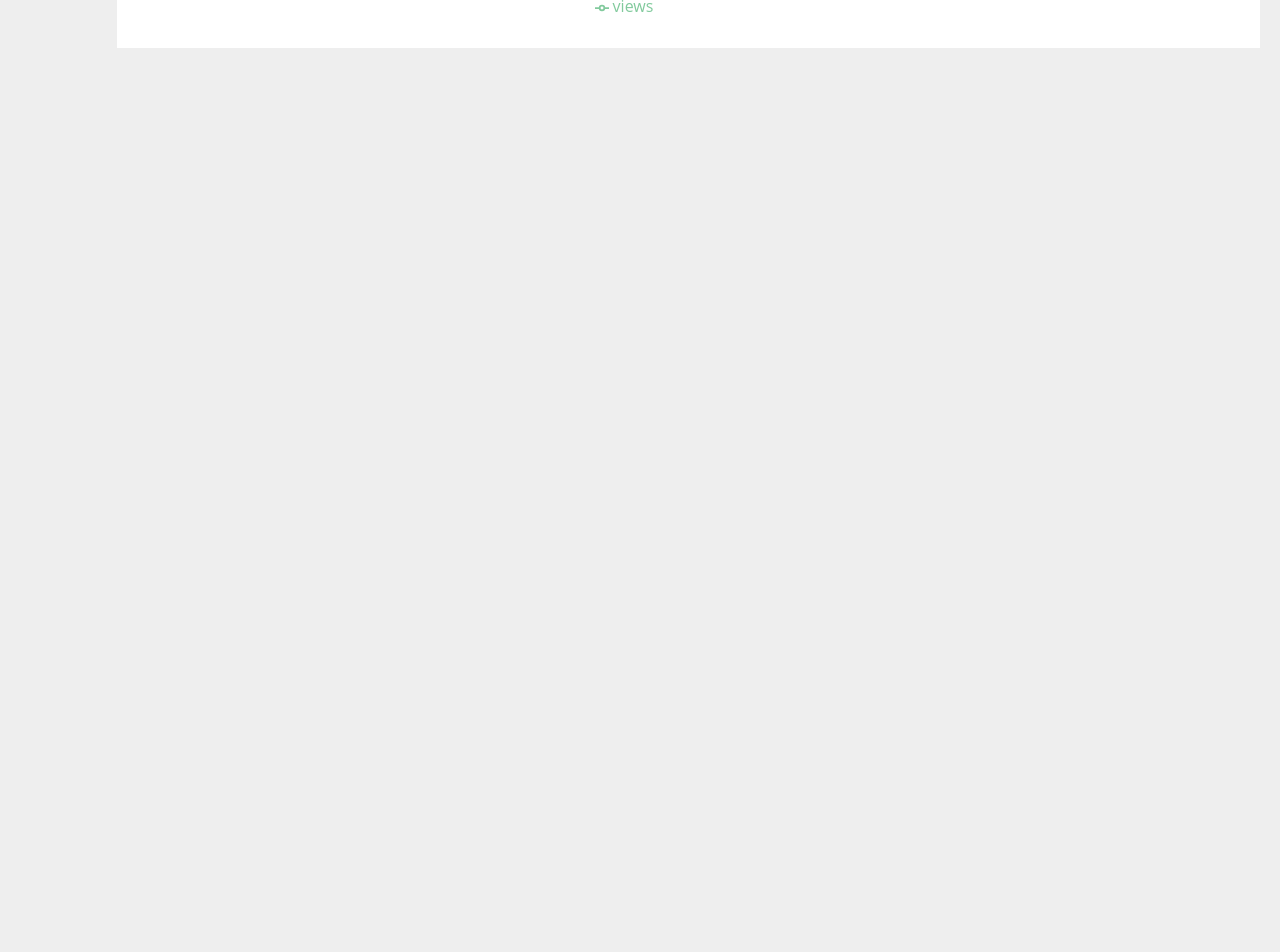
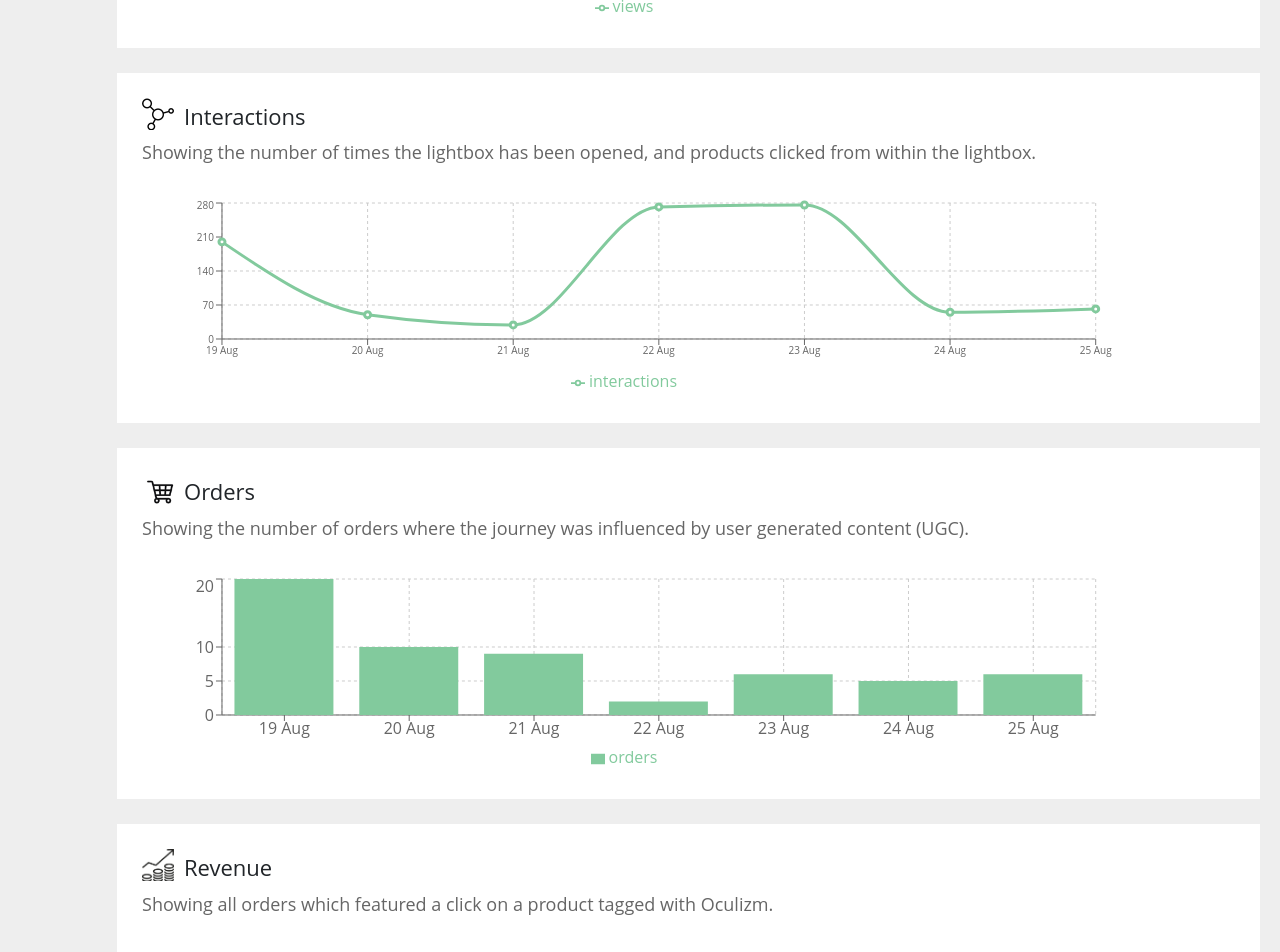
Before and after one commit to anthonyTahtouh/oculizm-react, a React (Create React App) app: page / in a window 1280 px wide. Shown: the part 1260-2212 px from the top of the page. Before the commit the page ends 1333 px from the top, so only its background shows below. Built offline with nearby package versions, Linux system fonts and the light colour scheme.

Commit message:
dashboard dynamic charts

```diff
--- /dev/null
+++ b/src/Components/Charts/chart.js
@@ -0,0 +1,79 @@
+//Basic imports
+import React from "react";
+import "./chart.css";
+
+//Packages import
+import { BarChart, Bar, LineChart, Line, XAxis, YAxis, CartesianGrid, Tooltip, Legend, ResponsiveContainer } from 'recharts';
+
+const chart = ({ data, chartName, chartType }) => {
+
+  return (
+    <div className="chart-section-container">
+      <ResponsiveContainer width="100%" height="100%" >
+        {(() => {
+          switch (chartType) {
+            case 'lineChart':
+
+              return (
+                <LineChart
+                  data={data}
+                  margin={{
+                    top: 5,
+                    right: 30,
+                    left: 20,
+                    bottom: 5,
+                  }}
+                  fontSize={10}
+                >
+                  <CartesianGrid strokeDasharray="3 3" />
+                  <XAxis dataKey="date" />
+                  <YAxis />
+                  <Tooltip />
+                  <Legend />
+                  <Line type="monotone" dataKey={chartName} stroke="#82ca9d" strokeWidth={3} r={3} />
+                </LineChart>
+
+              )
+
+            case 'barChart':
+
+              return (
+
+                <BarChart
+                  data={data}
+                  margin={{
+                    top: 5,
+                    right: 30,
+                    left: 20,
+                    bottom: 5,
+                  }}
+                >
+                  <CartesianGrid strokeDasharray="3 3" />
+                  <XAxis dataKey="date" />
+                  <YAxis />
+                  <Tooltip />
+                  <Legend />
+                  <Bar dataKey={chartName} fill="#82ca9d" />
+                </BarChart>
+
+              )
+
+            default:
+
+              return (
+
+                <div></div>
+
+              )
+
+          }
+
+        })()}
+
+      </ResponsiveContainer>
+    </div>
+
+  );
+};
+
+export default chart;
--- a/src/Components/Top-menu/Top-menu.js
+++ b/src/Components/Top-menu/Top-menu.js
@@ -43,7 +43,7 @@ const AdminBar = () => {
                     onSelect={handleSelect}
                 >
                     {clientlist.map(clientlist => (
-                        <Dropdown.Item eventKey={clientlist.name}>{clientlist.name}</Dropdown.Item>
+                        <Dropdown.Item key={clientlist.id} eventKey={clientlist.name}>{clientlist.name}</Dropdown.Item>
                     ))}
 
                 </DropdownButton>
--- a/src/Pages/dashboard/dashboard.css
+++ b/src/Pages/dashboard/dashboard.css
@@ -22,6 +22,21 @@
 .section-title span.views-title {
   background-position: 0 -291px;
 }
+
+.section-title span.interactions-title {
+  background-position: 0 -97px;
+}
+
+.section-title span.orders-title {
+  background: url('../../Assets/Images/menu-items/orders-logo.png') no-repeat;
+  background-size: 38px;
+}
+
+.section-title span.revenue-title {
+  background: url('../../Assets/Images/menu-items/revenue-icon.png') no-repeat;
+  background-size: 32px;
+}
+
 
 .section-description {
   font-size: 18px;
--- a/src/Pages/dashboard/dashboard.js
+++ b/src/Pages/dashboard/dashboard.js
@@ -3,9 +3,136 @@ import React from "react";
 import "./dashboard.css";
 
 //Components import
-import ViewsChart from "../../Components/Charts/views-chart";
+import Chart from "../../Components/Charts/chart";
 import ReactCountryFlag from "react-country-flag";
 
+// viewsChart data
+const viewsChartdata = [
+  {
+    date: '19 Aug',
+    views: 0,
+  },
+  {
+    date: '20 Aug',
+    views: 173,
+  },
+  {
+    date: '21 Aug',
+    views: 219,
+  },
+  {
+    date: '22 Aug',
+    views: 172,
+  },
+  {
+    date: '23 Aug',
+    views: 176,
+  },
+  {
+    date: '24 Aug',
+    views: 155,
+  },
+  {
+    date: '25 Aug',
+    views: 162,
+  },
+];
+
+// Interactions data
+const interactionsChartdata = [
+  {
+    date: '19 Aug',
+    interactions: 200,
+  },
+  {
+    date: '20 Aug',
+    interactions: 50,
+  },
+  {
+    date: '21 Aug',
+    interactions: 29,
+  },
+  {
+    date: '22 Aug',
+    interactions: 272,
+  },
+  {
+    date: '23 Aug',
+    interactions: 276,
+  },
+  {
+    date: '24 Aug',
+    interactions: 55,
+  },
+  {
+    date: '25 Aug',
+    interactions: 62,
+  },
+];
+
+// Orders data
+const ordersChartdata = [
+  {
+    date: '19 Aug',
+    orders: 20,
+  },
+  {
+    date: '20 Aug',
+    orders: 10,
+  },
+  {
+    date: '21 Aug',
+    orders: 9,
+  },
+  {
+    date: '22 Aug',
+    orders: 2,
+  },
+  {
+    date: '23 Aug',
+    orders: 6,
+  },
+  {
+    date: '24 Aug',
+    orders: 5,
+  },
+  {
+    date: '25 Aug',
+    orders: 6,
+  },
+];
+
+// Revenue data
+const revenueChartdata = [
+  {
+    date: '19 Aug',
+    GBP: 200,
+  },
+  {
+    date: '20 Aug',
+    GBP: 50,
+  },
+  {
+    date: '21 Aug',
+    GBP: 29,
+  },
+  {
+    date: '22 Aug',
+    GBP: 272,
+  },
+  {
+    date: '23 Aug',
+    GBP: 276,
+  },
+  {
+    date: '24 Aug',
+    GBP: 55,
+  },
+  {
+    date: '25 Aug',
+    GBP: 62,
+  },
+];
 
 const dashboard = () => {
 
@@ -29,97 +156,97 @@ const dashboard = () => {
         <div className="col-xxl-3 col-md-6 col-sm-12 col-with-bottom-pad">
           <div className="dashboard-info-sections">
             <h2 className="section-title">Social Networks</h2>
-            <div class="dashboard-data-content">
+            <div className="dashboard-data-content">
               <span>facebook</span>
-              <span class="social-media-circle "></span>
+              <span className="social-media-circle "></span>
             </div>
-            <div class="dashboard-data-content">
+            <div className="dashboard-data-content">
               <span>instagram</span>
-              <span class="social-media-circle active"></span>
+              <span className="social-media-circle active"></span>
             </div>
-            <div class="dashboard-data-content">
+            <div className="dashboard-data-content">
               <span>twitter</span>
-              <span class="social-media-circle"></span>
+              <span className="social-media-circle"></span>
             </div>
           </div>
         </div>
         <div className="col-xxl-3 col-md-6 col-sm-12 col-with-bottom-pad">
           <div className="dashboard-info-sections">
             <h2 className="section-title">Posts</h2>
-            <div class="dashboard-data-content ">
+            <div className="dashboard-data-content ">
               <span>Published</span>
               <span>244</span>
             </div>
-            <div class="dashboard-data-content ">
+            <div className="dashboard-data-content ">
               <span>Draft</span>
               <span>1</span>
             </div>
-            <div class="dashboard-data-content mt-15 mb-0">
+            <div className="dashboard-data-content mt-15 mb-0">
               <span className="font-weight-bold">Total</span>
               <span className="font-weight-bold">245</span>
             </div>
-            <a class="dashboard-link" href="/">View latest posts</a>
+            <a className="dashboard-link" href="/">View latest posts</a>
           </div>
         </div>
         <div className="col-xxl-3 col-md-6 col-sm-12 col-with-bottom-pad">
           <div className="dashboard-info-sections">
             <h2 className="section-title">Galleries</h2>
-            <div class="dashboard-data-content">
+            <div className="dashboard-data-content">
               <span>All</span>
               <span>245</span>
             </div>
 
-            <div class="dashboard-data-content">
+            <div className="dashboard-data-content">
               <span>Kitchen &amp; Dining Room</span>
               <span>20</span>
             </div>
 
-            <div class="dashboard-data-content">
+            <div className="dashboard-data-content">
               <span>Shelves</span>
               <span>61</span>
             </div>
 
-            <div class="dashboard-data-content">
+            <div className="dashboard-data-content">
               <span>Mantels</span>
               <span>118</span>
             </div>
 
-            <div class="dashboard-data-content">
+            <div className="dashboard-data-content">
               <span>Living Room</span>
               <span>14</span>
             </div>
 
-            <div class="dashboard-data-content">
+            <div className="dashboard-data-content">
               <span>Bedroom</span>
               <span>11</span>
             </div>
 
-            <div class="dashboard-data-content">
+            <div className="dashboard-data-content">
               <span>Accessories</span>
               <span>21</span>
-            </div><div class="dashboard-data-content">
+            </div><div className="dashboard-data-content">
               <span>Outdoor</span>
               <span>4</span>
             </div>
-            <a class="dashboard-link" href="/">View all galleries</a>
+            <a className="dashboard-link" href="/">View all galleries</a>
           </div>
         </div>
         <div className="col-xxl-3 col-md-6 col-sm-12 col-with-bottom-pad">
           <div className="dashboard-info-sections">
             <h2 className="section-title">Products</h2>
-            <div class="dashboard-data-content">
+            <div className="dashboard-data-content">
               <span><ReactCountryFlag countryCode="gb" /></span>
               <span>2,737</span>
             </div>
-            <div class="dashboard-data-content">
+            <div className="dashboard-data-content">
               <span><ReactCountryFlag countryCode="us" /></span>
               <span>737</span>
             </div>
-            <div class="dashboard-data-content mt-15 mb-0">
+            <div className="dashboard-data-content mt-15 mb-0">
               <span className="font-weight-bold">Total</span>
               <span className="font-weight-bold">3,474</span>
             </div>
-            <a class="dashboard-link" href="/">View products</a>
+            <a className="dashboard-link" href="/">View products</a>
           </div>
         </div>
       </div>
@@ -133,8 +260,39 @@ const dashboard = () => {
             <div className="section-description">
               Showing the total number of visits to the Shoppable Gallery and Product Page Gallery.
             </div>
-            <ViewsChart />
+            <Chart data={viewsChartdata} chartName="views" chartType="lineChart" />
           </div>
+
+          <div className="dashboard-content-block">
+            <h2 className="section-title">
+              <span className="interactions-title"></span>
+              Interactions</h2>
+            <div className="section-description">
+              Showing the number of times the lightbox has been opened, and products clicked from within the lightbox.
+            </div>
+            <Chart data={interactionsChartdata} chartName="interactions" chartType="lineChart" />
+          </div>
+
+          <div className="dashboard-content-block">
+            <h2 className="section-title">
+              <span className="orders-title"></span>
+              Orders</h2>
+            <div className="section-description">
+              Showing the number of orders where the journey was influenced by user generated content (UGC).
+            </div>
+            <Chart data={ordersChartdata} chartName="orders" chartType="barChart" />
+          </div>
+
+          <div className="dashboard-content-block">
+            <h2 className="section-title">
+              <span className="revenue-title"></span>
+              Revenue</h2>
+            <div className="section-description">
+              Showing all orders which featured a click on a product tagged with Oculizm.
+            </div>
+            <Chart data={revenueChartdata} chartName="GBP" chartType="barChart" />
+          </div>
+
         </div>
       </div>
     </div>
```
Also changed, not shown: src/Components/Charts/views-chart.js (deleted, +0 -68 lines), src/Components/Charts/chart.css (renamed from src/Components/Charts/views-chart.css).
